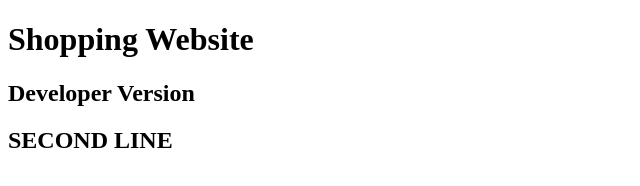
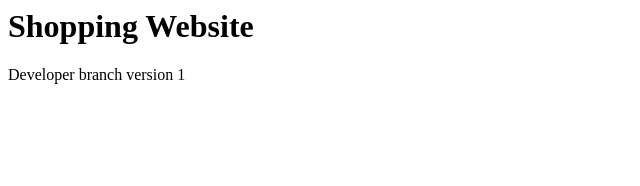
Before and after one commit to jebarson-sparkcurv/github-actions-demo, a plain HTML site: page index.html in a window 1280 px wide. Shown: the whole page, without its empty margins (0-640 px from the left). Drawn offline with Linux system fonts and the light colour scheme.

Commit message:
Update index.html

```diff
--- a/index.html
+++ b/index.html
@@ -1,13 +1,2 @@
-<!DOCTYPE html>
-<html>
-<head>
-    <title>Shopping Website</title>
-</head>
-<body>
-
-    <h1>Shopping Website</h1>
-    <h2>Developer Version</h2>
-    <h2>SECOND LINE</h2>
-
-</body>
-</html>
+<h1>Shopping Website</h1>
+<p>Developer branch version 1</p>
```
